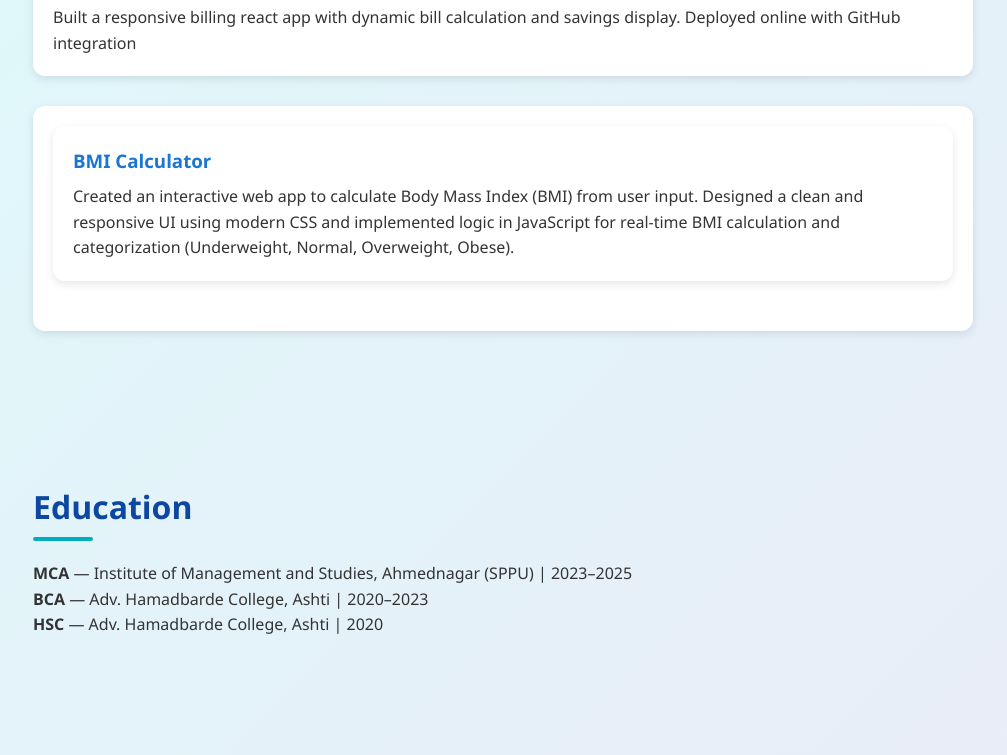
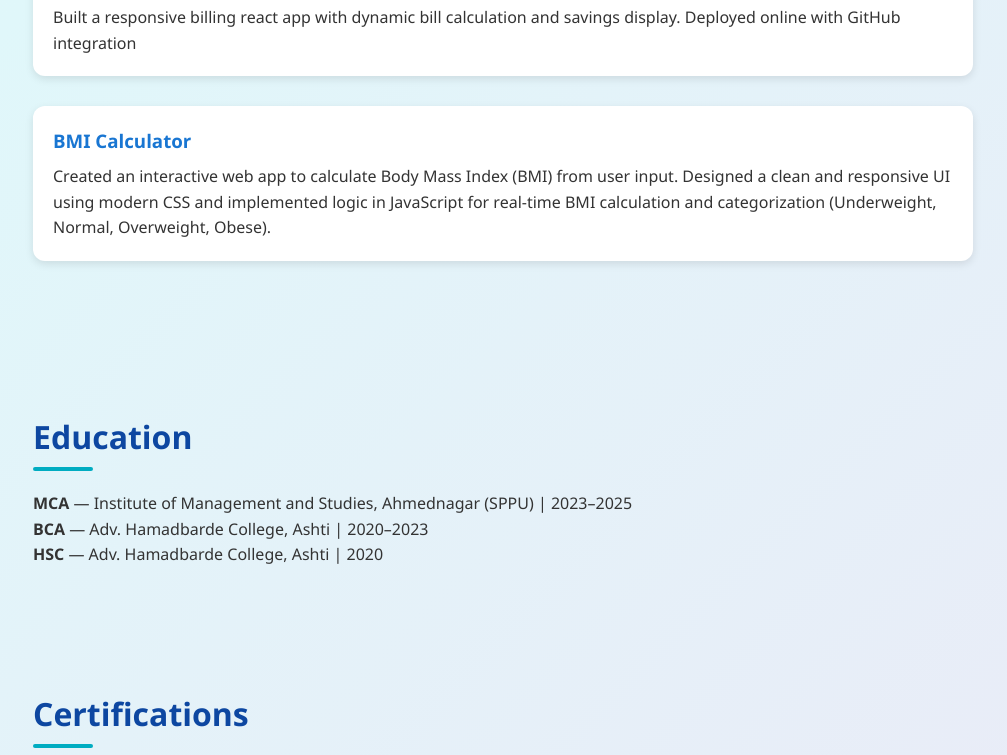
Before and after one commit to Faizan1882/FaizanPortfolio, a plain HTML site: page index.html in a window 1280 px wide. Shown: the part 2483-3238 px from the top of the page, without its empty margins (137-1144 px from the left). Drawn offline with nearby package versions, Linux system fonts and the light colour scheme.

Commit message:
Updated index.html with new content

```diff
--- a/index.html
+++ b/index.html
@@ -103,8 +103,6 @@
 Deployed online with GitHub integration</p>
     </div>
 
-    <div class="project">
-
       <p><div class="project">
       <h3>BMI Calculator</h3>
       <p>Created an interactive web app to calculate Body Mass Index (BMI) from user input. Designed a clean and responsive UI using modern CSS and implemented logic in JavaScript for real-time BMI calculation and categorization (Underweight, Normal, Overweight, Obese).</p>
```
